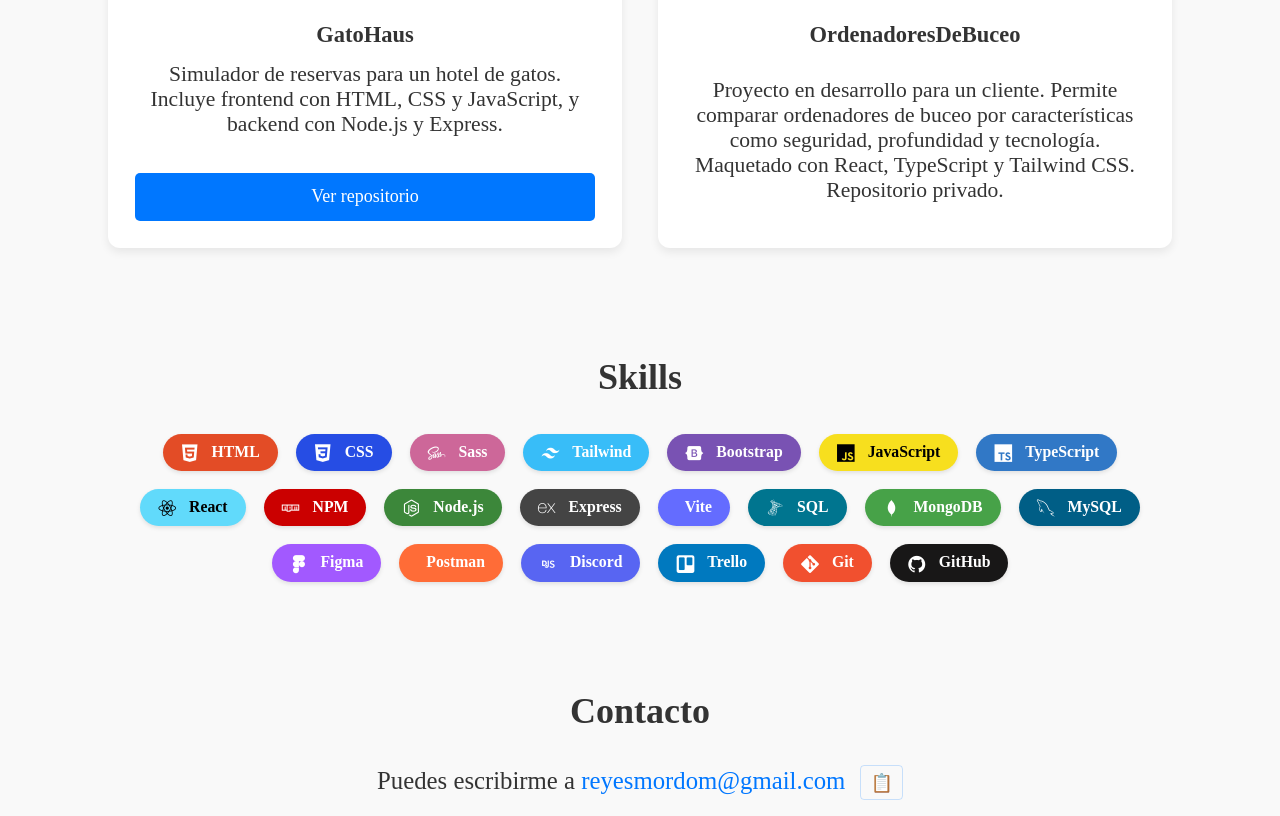
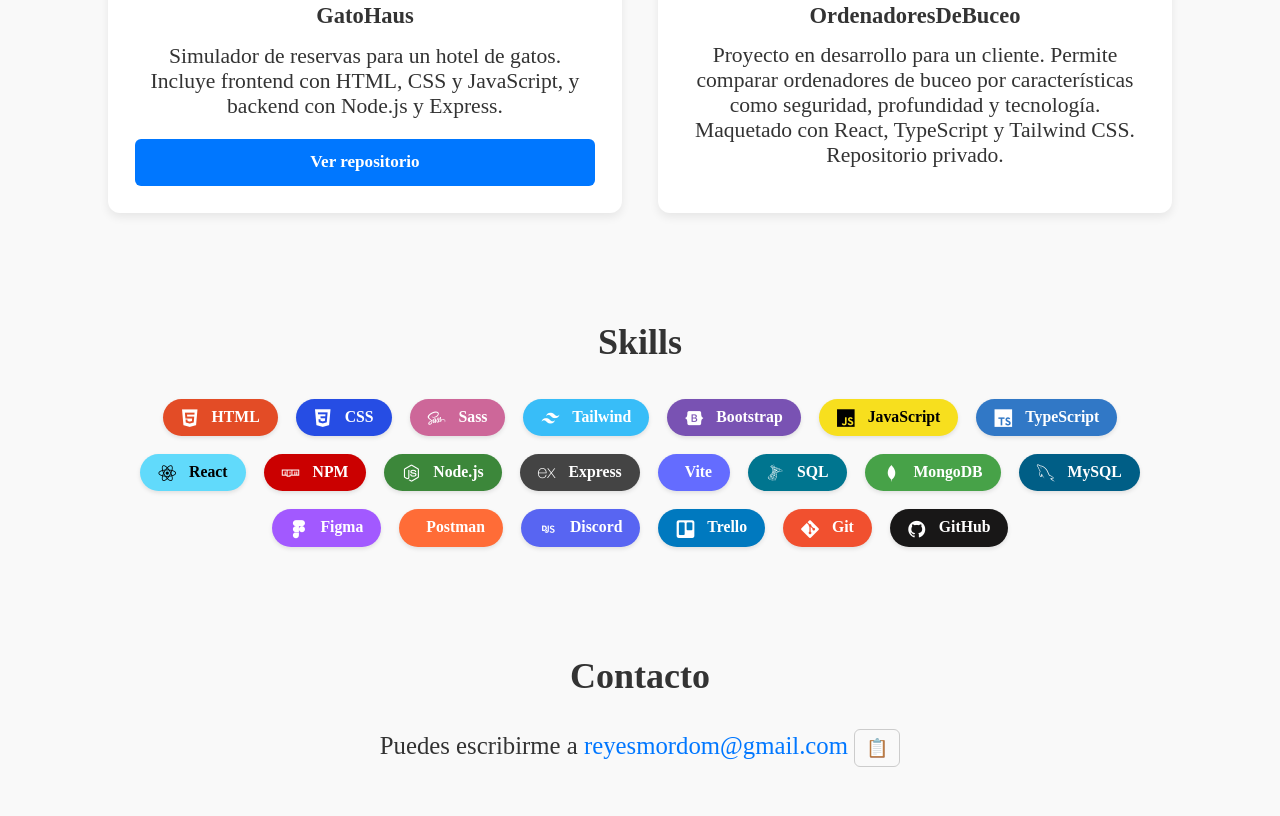
Before and after one commit to ReyesMorales/portfolio, a website: page index.html in a window 1280 px wide. Shown: the part 1204-2020 px from the top of the page. Drawn offline with nearby package versions, Linux system fonts and the light colour scheme; files that its build step writes are made by us from their sources.

Commit message:
style: unify all buttons using a base .btn class with modifiers

```diff
--- a/index.html
+++ b/index.html
@@ -30,7 +30,7 @@
   <div class="container">
     <h1 class="hero__title">Hola mundo, soy Reyes</h1>
     <p class="hero__subtitle">Desarrolladora web Full Stack</p>
-    <a href="#proyectos" class="btn hero__cta">Ver mis proyectos</a>
+    <a href="#proyectos" class="btn">Ver mis proyectos</a>
   </div>
 </section>
 
@@ -65,7 +65,7 @@
           </p>
           <a
             href="https://github.com/ReyesMorales/GatoHaus"
-            class="btn project-card__link"
+            class="btn"
             target="_blank"
             rel="noopener noreferrer"
           >
@@ -88,7 +88,6 @@
           </p>
         </div>
       </article>
-
     </div>
   </div>
 </section>
@@ -130,7 +129,7 @@
       <p class="contact__info">
         Puedes escribirme a
         <a id="correo" href="mailto:reyesmordom@gmail.com" class="contact__email">reyesmordom@gmail.com</a>
-        <button id="copiarCorreo" class="contact__copy-btn" aria-label="Copiar correo">📋</button>
+        <button id="copiarCorreo" class="btn btn--icon" aria-label="Copiar correo">📋</button>
         <span id="copiadoMsg" class="contact__copiado-msg" hidden>¡Copiado!</span>
       </p>
     </div>
--- a/scss/components/_button.scss
+++ b/scss/components/_button.scss
@@ -1,17 +1,39 @@
+// src/scss/components/_button.scss
 @use '../settings/colors';
 
 .btn {
-    display: inline-block;
-    margin-top: 1rem;
-    padding: 0.75rem 1.5rem;
-    background: colors.$color-primary;
-    color: #fff;
-    border: none;
-    border-radius: 5px;
-    text-decoration: none;
-    transition: background 0.3s ease;
+  display: inline-block;
+  padding: 0.75rem 1.5rem;
+  font-size: 0.95rem;
+  font-weight: 600;
+  text-align: center;
+  border: none;
+  border-radius: 6px;
+  cursor: pointer;
+  text-decoration: none;
+  transition: background-color 0.3s ease, transform 0.2s ease;
+  background-color: colors.$color-primary;
+  color: #fff;
+
+  &:hover {
+    background-color: colors.$color-primary-hover;
+    transform: translateY(-1px);
+  }
+
+  &:focus {
+    outline: 2px solid colors.$color-primary;
+    outline-offset: 2px;
+  }
+
+  &--icon {
+    padding: 0.4rem 0.6rem;
+    font-size: 1rem;
+    background: transparent;
+    border: 1px solid #ccc;
+    color: colors.$color-text;
 
     &:hover {
-      background: colors.$color-primary-hover;
+      background: #eee;
     }
   }
+}
```
